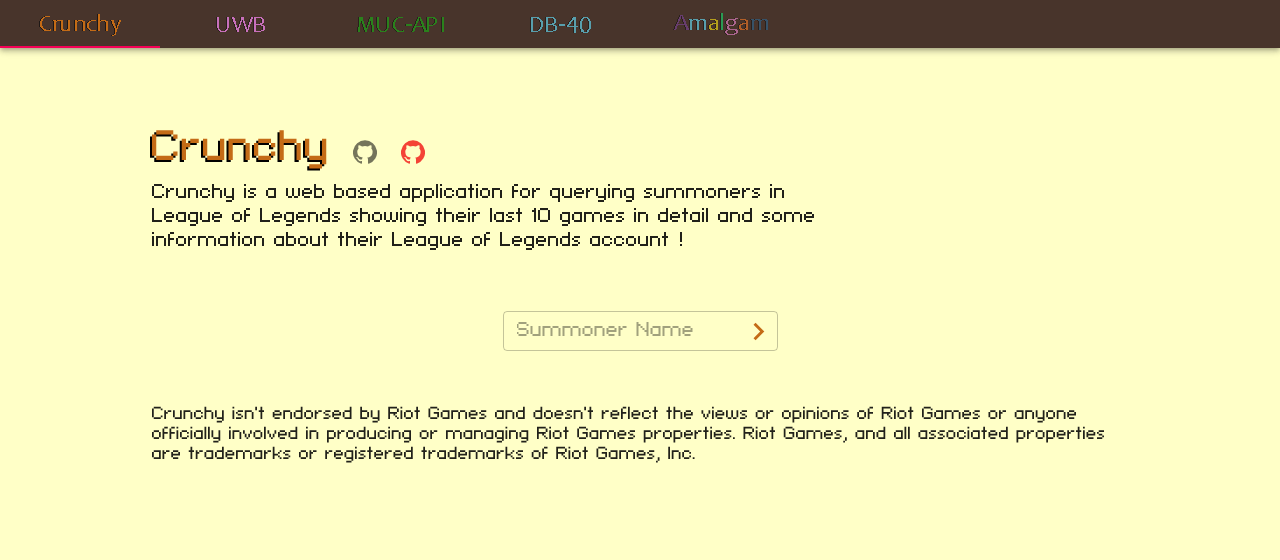
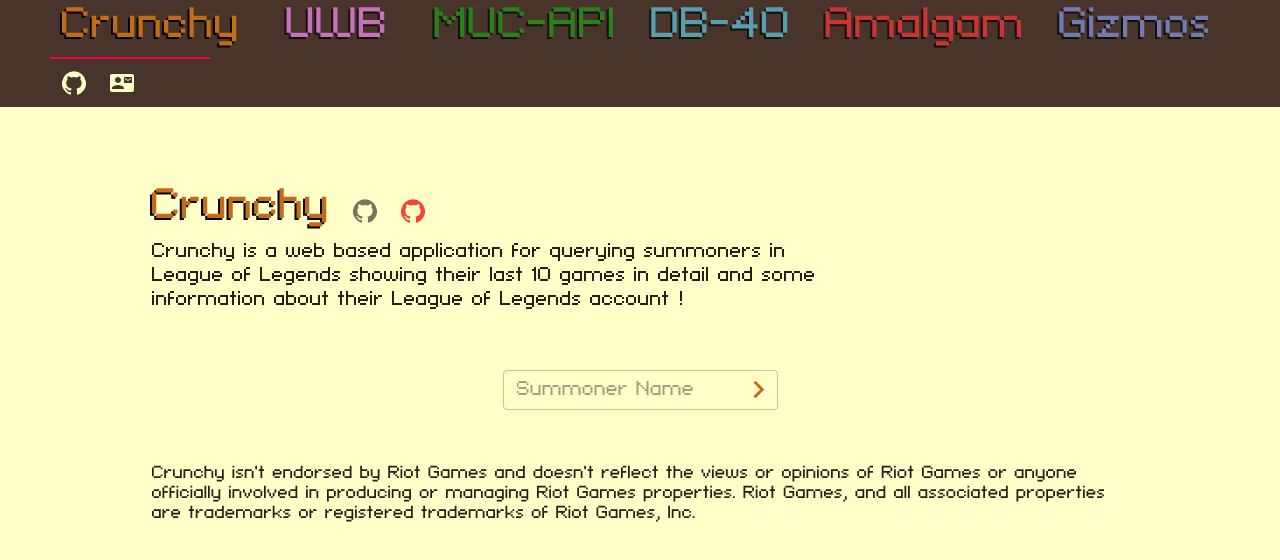
Before and after one commit to 6len/CRUNCHY, a Gatsby site: page / in a window 1280 px wide. Built offline with nearby package versions, Linux system fonts and the light colour scheme; Gatsby itself is replaced by a stand-in of ours.

```diff
--- a/src/components/Navbar.tsx
+++ b/src/components/Navbar.tsx
@@ -1,49 +1,87 @@
-import * as React from "react"
-import {AppBar, Tab, Tabs} from "@material-ui/core";
-import CrunchySvg from "../Icons/svg/crunchy.svg";
-import DbSvg from "../Icons/svg/db40.svg";
-import MucapiSvg from "../Icons/svg/mucapi.svg";
-import AmalgamSvg from "../Icons/svg/amalgam.svg";
-import UwbSvg from "../Icons/svg/uwb.svg";
+import * as React from "react";
+import { Grid, IconButton, Tab, Tabs } from "@material-ui/core";
+import ContentTitle from "./ContentTitle";
+import GitHubIcon from "@material-ui/icons/GitHub";
+import ContactMailIcon from "@material-ui/icons/ContactMail";
 
 type Props = {
-    value: number,
+  value: number;
   onChange: (value: number) => void;
-}
-const Navbar = ({value, onChange} : Props) => {
-
+};
+const Navbar = ({ value, onChange }: Props) => {
   const handleChange = (e, newValue) => {
     onChange(newValue);
   };
 
   return (
-        <AppBar position="static" color="default" style={{backgroundColor: '#48342b'}}>
-            <Tabs
-                value={value}
-                onChange={handleChange}
+    <Grid
+      container
+      direction={"row"}
+      style={{
+        backgroundColor: "#48342b",
+        paddingLeft: "50px",
+        paddingRight: "50px",
+      }}
+      alignItems="center"
+      justify={"space-between"}
     >
-                <Tab component={props =>
+      <Grid item>
+        <Tabs value={value} onChange={handleChange}>
+          <Tab
+            component={(props) => (
               <div {...props}>
-                        <CrunchySvg/>
-                    </div>}/>
-                    <Tab component={props =>
+                <ContentTitle color="#C46B16">Crunchy</ContentTitle>
+              </div>
+            )}
+          />
+          <Tab
+            component={(props) => (
               <div {...props}>
-                        <UwbSvg/>
-                    </div>}/>
-                <Tab component={props =>
+                <ContentTitle color="#FF8AF8">UWB</ContentTitle>
+              </div>
+            )}
+          />
+          <Tab
+            component={(props) => (
               <div {...props}>
-                        <MucapiSvg/>
-                    </div>}/>
-                <Tab component={props =>
+                <ContentTitle color="#1ea216">MUC-API</ContentTitle>
+              </div>
+            )}
+          />
+          <Tab
+            component={(props) => (
               <div {...props}>
-                        <DbSvg/>
-                    </div>}/>
-                <Tab component={props =>
+                <ContentTitle color="#5FCDE4">DB-40</ContentTitle>
+              </div>
+            )}
+          />
+          <Tab
+            component={(props) => (
               <div {...props}>
-                        <AmalgamSvg/>
-                    </div>}/>
+                <ContentTitle color="#ff3737">Amalgam</ContentTitle>
+              </div>
+            )}
+          />
+          <Tab
+            component={(props) => (
+              <div {...props}>
+                <ContentTitle color="#8797ea">Gizmos</ContentTitle>
+              </div>
+            )}
+          />
         </Tabs>
-        </AppBar>);
-}
+      </Grid>
+
+      <Grid item>
+        <IconButton href={"https://github.com/6len"} target={"blank"}>
+          <GitHubIcon htmlColor={"#FFFFC7"} />
+        </IconButton>
+        <IconButton href={"https://glencloughley.com"} target={"blank"}>
+          <ContactMailIcon htmlColor={"#FFFFC7"} />
+        </IconButton>
+      </Grid>
+    </Grid>
+  );
+};
 
 export default Navbar;
--- /dev/null
+++ b/src/components/Panels/GizmosPanel.tsx
@@ -0,0 +1,30 @@
+import * as React from "react";
+import ContentContainer from "../ContentContainer";
+import ContentTitle from "../ContentTitle";
+import { Grid, Typography } from "@material-ui/core";
+import DescriptionContainer from "../DescriptionContainer";
+
+const GizmosPanel = () => {
+  return (
+    <div>
+      <ContentContainer>
+        <Grid
+          container
+          direction="row"
+          justify="flex-start"
+          alignItems="center"
+        >
+          <ContentTitle color="#8797ea">Gizmos</ContentTitle>
+        </Grid>
+        <DescriptionContainer>
+          <Typography variant="body1">
+            Below is a collection of very small projects I have worked on in my
+            spare time
+          </Typography>
+        </DescriptionContainer>
+      </ContentContainer>
+    </div>
+  );
+};
+
+export default GizmosPanel;
--- a/src/components/style/ContentTitle.tsx
+++ b/src/components/style/ContentTitle.tsx
@@ -1,12 +1,13 @@
 import * as React from "react";
 
 export const ContentTitleStyles = {
-    root: {
-        textShadow: '-2px 2px black',
-        marginBottom: '5px',
-        marginRight: '10px',
-    },
-    clickable: {
-        cursor: 'pointer',
-    }
+  root: {
+    textTransform: "none",
+    textShadow: "-2px 2px black",
+    marginBottom: "5px",
+    marginRight: "10px",
+  },
+  clickable: {
+    cursor: "pointer",
+  },
 };
--- a/src/pages/index.js
+++ b/src/pages/index.js
@@ -9,6 +9,7 @@
 import { GlobalTheme } from "../styles/theme";
 import MucPanel from "../components/Panels/MucPanel";
 import AmalgamPanel from "../components/Panels/AmalgamPanel";
+import GizmosPanel from "../components/Panels/GizmosPanel";
 
 const IndexPage = () => {
   const [value, setValue] = React.useState(0);
@@ -33,6 +34,9 @@
         <PagePanel value={value} index={4}>
           <AmalgamPanel />
         </PagePanel>
+        <PagePanel value={value} index={5}>
+          <GizmosPanel />
+        </PagePanel>
       </Box>
     </MuiThemeProvider>
   );
--- a/static.json
+++ b/static.json
@@ -10,6 +10,9 @@
     "/**.js": {
       "Cache-Control": "public, max-age=31536000, immutable"
     },
+    "/static/UWBWEB2/**": {
+      "Cache-Control": "public, max-age=0, must-revalidate"
+    },
     "/static/**": {
       "Cache-Control": "public, max-age=31536000, immutable"
     },
```
Also changed, not shown: src/components/Gizmos/GizmoContent.tsx (added). Lines whose indentation alone changed are shown as unchanged.
